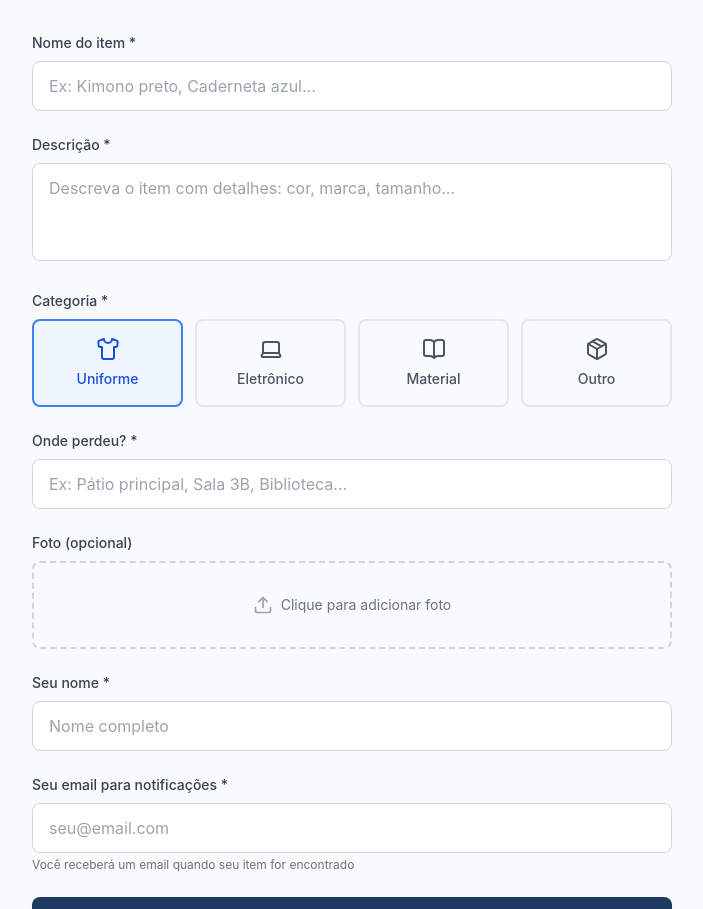
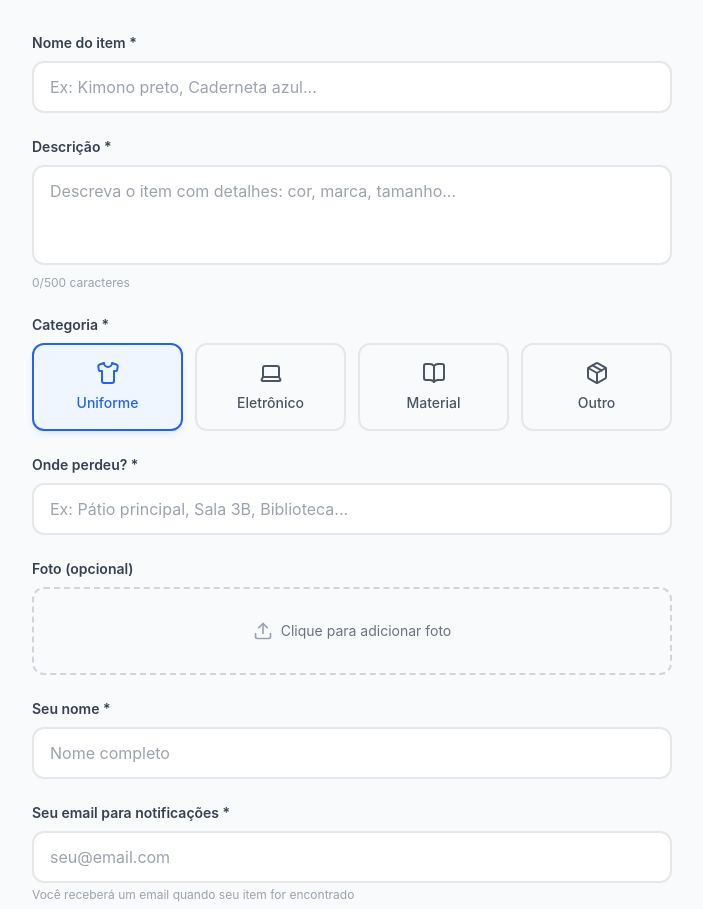
Before and after one commit to ghosttsnow/achados-perdidos, a Next.js app: page /reportar in a window 1280 px wide. Shown: the part 164-1073 px from the top of the page, without its empty margins (288-991 px from the left). Built offline with nearby package versions, Linux system fonts and the light colour scheme.

Commit message:
Feat: validacao rigorosa no formulario de reportar

```diff
--- a/app/reportar/page.tsx
+++ b/app/reportar/page.tsx
@@ -1,7 +1,7 @@
 'use client'
 
 import { useState, useEffect } from 'react'
-import { Send, Upload, Shirt, Laptop, BookOpen, Package } from 'lucide-react'
+import { Send, Upload, Shirt, Laptop, BookOpen, Package, AlertCircle, CheckCircle } from 'lucide-react'
 import { createItem } from '@/lib/storage'
 import Link from 'next/link'
 import { useAuth } from '@/context/AuthContext'
@@ -12,6 +12,14 @@ const categories = [
   { value: 'material', label: 'Material', icon: BookOpen },
   { value: 'outro', label: 'Outro', icon: Package },
 ]
+
+interface ValidationErrors {
+  title?: string
+  description?: string
+  location?: string
+  reported_by?: string
+  contact?: string
+}
 
 export default function ReportarPage() {
   const { user } = useAuth()
@@ -26,6 +34,8 @@ export default function ReportarPage() {
   const [photoPreview, setPhotoPreview] = useState<string | null>(null)
   const [submitting, setSubmitting] = useState(false)
   const [success, setSuccess] = useState(false)
+  const [errors, setErrors] = useState<ValidationErrors>({})
+  const [touched, setTouched] = useState<Record<string, boolean>>({})
 
   useEffect(() => {
     if (user) {
@@ -37,9 +47,102 @@ export default function ReportarPage() {
     }
   }, [user])
 
+  function validateField(name: string, value: string): string | undefined {
+    switch (name) {
+      case 'title':
+        if (!value.trim()) return 'O nome do item é obrigatório'
+        if (value.trim().length < 3) return 'O nome deve ter pelo menos 3 caracteres'
+        if (value.trim().length > 100) return 'O nome deve ter no máximo 100 caracteres'
+        if (!/^[a-zA-ZÀ-ÿ\s]+$/.test(value.trim())) return 'Use apenas letras e espaços'
+        return undefined
+
+      case 'description':
+        if (!value.trim()) return 'A descrição é obrigatória'
+        if (value.trim().length < 10) return 'A descrição deve ter pelo menos 10 caracteres'
+        if (value.trim().length > 500) return 'A descrição deve ter no máximo 500 caracteres'
+        return undefined
+
+      case 'location':
+        if (!value.trim()) return 'O local é obrigatório'
+        if (value.trim().length < 3) return 'O local deve ter pelo menos 3 caracteres'
+        if (!/^[a-zA-ZÀ-ÿ\s0-9]+$/.test(value.trim())) return 'Use apenas letras, números e espaços'
+        return undefined
+
+      case 'reported_by':
+        if (!value.trim()) return 'Seu nome é obrigatório'
+        if (value.trim().length < 3) return 'O nome deve ter pelo menos 3 caracteres'
+        if (!/^[a-zA-ZÀ-ÿ\s]+$/.test(value.trim())) return 'Use apenas letras e espaços'
+        return undefined
+
+      case 'contact':
+        if (!value.trim()) return 'O email é obrigatório'
+        if (!/^[^\s@]+@[^\s@]+\.[^\s@]+$/.test(value.trim())) return 'Email inválido'
+        return undefined
+
+      default:
+        return undefined
+    }
+  }
+
+  function validateAll(): ValidationErrors {
+    const newErrors: ValidationErrors = {}
+
+    const titleError = validateField('title', formData.title)
+    if (titleError) newErrors.title = titleError
+
+    const descError = validateField('description', formData.description)
+    if (descError) newErrors.description = descError
+
+    const locError = validateField('location', formData.location)
+    if (locError) newErrors.location = locError
+
+    const nameError = validateField('reported_by', formData.reported_by)
+    if (nameError) newErrors.reported_by = nameError
+
+    const emailError = validateField('contact', formData.contact)
+    if (emailError) newErrors.contact = emailError
+
+    return newErrors
+  }
+
+  function handleBlur(name: string) {
+    setTouched(prev => ({ ...prev, [name]: true }))
+    const error = validateField(name, formData[name as keyof typeof formData])
+    setErrors(prev => {
+      const newErrors = { ...prev }
+      if (error) {
+        newErrors[name as keyof ValidationErrors] = error
+      } else {
+        delete newErrors[name as keyof ValidationErrors]
+      }
+      return newErrors
+    })
+  }
+
+  function handleChange(name: string, value: string) {
+    setFormData(prev => ({ ...prev, [name]: value }))
+
+    if (touched[name]) {
+      const error = validateField(name, value)
+      setErrors(prev => {
+        const newErrors = { ...prev }
+        if (error) {
+          newErrors[name as keyof ValidationErrors] = error
+        } else {
+          delete newErrors[name as keyof ValidationErrors]
+        }
+        return newErrors
+      })
+    }
+  }
+
   function handlePhotoChange(e: React.ChangeEvent<HTMLInputElement>) {
     const file = e.target.files?.[0]
     if (file) {
+      if (file.size > 5 * 1024 * 1024) {
+        alert('A foto deve ter no máximo 5MB')
+        return
+      }
       const reader = new FileReader()
       reader.onloadend = () => setPhotoPreview(reader.result as string)
       reader.readAsDataURL(file)
@@ -48,15 +151,24 @@ export default function ReportarPage() {
 
   function handleSubmit(e: React.FormEvent) {
     e.preventDefault()
+
+    const newErrors = validateAll()
+    setErrors(newErrors)
+    setTouched({ title: true, description: true, location: true, reported_by: true, contact: true })
+
+    if (Object.keys(newErrors).length > 0) {
+      return
+    }
+
     setSubmitting(true)
 
     createItem({
-      title: formData.title,
-      description: formData.description,
+      title: formData.title.trim(),
+      description: formData.description.trim(),
       category: formData.category,
-      location: formData.location,
-      reported_by: formData.reported_by,
-      contact: formData.contact,
+      location: formData.location.trim(),
+      reported_by: formData.reported_by.trim(),
+      contact: formData.contact.trim(),
       photo_url: photoPreview,
       status: 'perdido',
     })
@@ -65,20 +177,43 @@ export default function ReportarPage() {
     setSubmitting(false)
   }
 
+  function getFieldStatus(name: string): 'error' | 'valid' | 'neutral' {
+    if (!touched[name]) return 'neutral'
+    if (errors[name as keyof ValidationErrors]) return 'error'
+    if (formData[name as keyof typeof formData]?.trim()) return 'valid'
+    return 'neutral'
+  }
+
+  function getInputClasses(name: string) {
+    const status = getFieldStatus(name)
+    const baseClasses = 'w-full px-4 py-3 rounded-xl border-2 transition-all duration-200 outline-none'
+
+    switch (status) {
+      case 'error':
+        return `${baseClasses} border-red-300 bg-red-50 focus:ring-2 focus:ring-red-200 focus:border-red-400`
+      case 'valid':
+        return `${baseClasses} border-green-300 bg-green-50 focus:ring-2 focus:ring-green-200 focus:border-green-400`
+      default:
+        return `${baseClasses} border-gray-200 bg-white focus:ring-2 focus:ring-blue-200 focus:border-blue-400 hover:border-gray-300`
+    }
+  }
+
   if (success) {
     return (
       <div className="max-w-lg mx-auto px-4 py-16 text-center">
-        <div className="text-6xl text-green-500 mb-6 animate-fade-in-up">&#10003;</div>
+        <div className="w-20 h-20 rounded-full bg-green-100 flex items-center justify-center mx-auto mb-6 animate-bounce-in">
+          <CheckCircle className="w-10 h-10 text-green-500" />
+        </div>
         <h2 className="text-2xl font-bold text-gray-900 mb-4 animate-fade-in-up" style={{ animationDelay: '0.2s' }}>
           Item reportado com sucesso!
         </h2>
         <p className="text-gray-600 mb-8 animate-fade-in-up" style={{ animationDelay: '0.3s' }}>
-          Quando alguém encontrar, você será notificado.
+          Quando alguém encontrar, você será notificado por email.
         </p>
         <Link
           href="/"
-          className="inline-flex items-center gap-2 px-6 py-3 rounded-lg text-white font-medium animate-fade-in-up"
-          style={{ backgroundColor: '#1e3a5f', animationDelay: '0.4s' }}
+          className="inline-flex items-center gap-2 px-8 py-4 rounded-2xl text-white font-semibold bg-gradient-to-r from-[#2563eb] to-[#1d4ed8] shadow-lg shadow-blue-500/25 hover:shadow-xl transition-all duration-300 hover:scale-[1.02] animate-fade-in-up"
+          style={{ animationDelay: '0.4s' }}
         >
           Voltar ao início
         </Link>
@@ -89,40 +224,76 @@ export default function ReportarPage() {
   return (
     <div className="max-w-2xl mx-auto px-4 py-8">
       <div className="animate-fade-in-up">
-        <h1 className="text-3xl font-bold mb-2" style={{ color: '#1e3a5f' }}>
+        <div className="mb-8">
+          <h1 className="text-3xl font-bold text-gray-900 mb-2">
             Reportar item perdido
           </h1>
-        <p className="text-gray-600 mb-8">
+          <p className="text-gray-600">
             Preencha as informações abaixo para ajudar a encontrar seu item.
           </p>
+        </div>
 
         <form onSubmit={handleSubmit} className="space-y-6">
+          {/* Nome do item */}
           <div>
-            <label className="block text-sm font-medium text-gray-700 mb-2">Nome do item *</label>
+            <label className="block text-sm font-semibold text-gray-700 mb-2">Nome do item *</label>
+            <div className="relative">
               <input
                 type="text"
                 required
                 value={formData.title}
-              onChange={(e) => setFormData({ ...formData, title: e.target.value })}
+                onChange={(e) => handleChange('title', e.target.value)}
+                onBlur={() => handleBlur('title')}
                 placeholder="Ex: Kimono preto, Caderneta azul..."
-              className="w-full px-4 py-3 rounded-lg border border-gray-300 focus:ring-2 focus:ring-blue-500 focus:border-transparent transition-all duration-200 outline-none"
+                className={getInputClasses('title')}
               />
+              {getFieldStatus('title') === 'valid' && (
+                <CheckCircle className="absolute right-3 top-1/2 -translate-y-1/2 w-5 h-5 text-green-500" />
+              )}
+              {getFieldStatus('title') === 'error' && (
+                <AlertCircle className="absolute right-3 top-1/2 -translate-y-1/2 w-5 h-5 text-red-500" />
+              )}
+            </div>
+            {errors.title && touched.title && (
+              <p className="mt-2 text-sm text-red-600 flex items-center gap-1 animate-fade-in">
+                <AlertCircle className="w-4 h-4" />
+                {errors.title}
+              </p>
+            )}
           </div>
 
+          {/* Descrição */}
           <div>
-            <label className="block text-sm font-medium text-gray-700 mb-2">Descrição *</label>
+            <label className="block text-sm font-semibold text-gray-700 mb-2">Descrição *</label>
+            <div className="relative">
               <textarea
                 required
                 rows={3}
                 value={formData.description}
-              onChange={(e) => setFormData({ ...formData, description: e.target.value })}
+                onChange={(e) => handleChange('description', e.target.value)}
+                onBlur={() => handleBlur('description')}
                 placeholder="Descreva o item com detalhes: cor, marca, tamanho..."
-              className="w-full px-4 py-3 rounded-lg border border-gray-300 focus:ring-2 focus:ring-blue-500 focus:border-transparent transition-all duration-200 outline-none resize-none"
+                className={`${getInputClasses('description')} resize-none`}
               />
+              {getFieldStatus('description') === 'valid' && (
+                <CheckCircle className="absolute right-3 top-3 w-5 h-5 text-green-500" />
+              )}
+              {getFieldStatus('description') === 'error' && (
+                <AlertCircle className="absolute right-3 top-3 w-5 h-5 text-red-500" />
+              )}
+            </div>
+            {errors.description && touched.description && (
+              <p className="mt-2 text-sm text-red-600 flex items-center gap-1 animate-fade-in">
+                <AlertCircle className="w-4 h-4" />
+                {errors.description}
+              </p>
+            )}
+            <p className="mt-1 text-xs text-gray-400">{formData.description.length}/500 caracteres</p>
           </div>
 
+          {/* Categoria */}
           <div>
-            <label className="block text-sm font-medium text-gray-700 mb-2">Categoria *</label>
+            <label className="block text-sm font-semibold text-gray-700 mb-2">Categoria *</label>
             <div className="grid grid-cols-2 sm:grid-cols-4 gap-3">
               {categories.map((cat) => {
                 const Icon = cat.icon
@@ -132,10 +303,10 @@ export default function ReportarPage() {
                     key={cat.value}
                     type="button"
                     onClick={() => setFormData({ ...formData, category: cat.value })}
-                    className={`flex flex-col items-center gap-2 p-4 rounded-lg border-2 transition-all duration-200 ${
+                    className={`flex flex-col items-center gap-2 p-4 rounded-xl border-2 transition-all duration-200 ${
                       isSelected
-                        ? 'border-blue-500 bg-blue-50 text-blue-700'
-                        : 'border-gray-200 hover:border-gray-300 text-gray-600'
+                        ? 'border-[#2563eb] bg-blue-50 text-[#2563eb] shadow-md shadow-blue-500/10'
+                        : 'border-gray-200 hover:border-gray-300 text-gray-600 hover:bg-gray-50'
                     }`}
                   >
                     <Icon className="w-6 h-6" />
@@ -146,64 +317,122 @@ export default function ReportarPage() {
             </div>
           </div>
 
+          {/* Local */}
           <div>
-            <label className="block text-sm font-medium text-gray-700 mb-2">Onde perdeu? *</label>
+            <label className="block text-sm font-semibold text-gray-700 mb-2">Onde perdeu? *</label>
+            <div className="relative">
               <input
                 type="text"
                 required
                 value={formData.location}
-              onChange={(e) => setFormData({ ...formData, location: e.target.value })}
+                onChange={(e) => handleChange('location', e.target.value)}
+                onBlur={() => handleBlur('location')}
                 placeholder="Ex: Pátio principal, Sala 3B, Biblioteca..."
-              className="w-full px-4 py-3 rounded-lg border border-gray-300 focus:ring-2 focus:ring-blue-500 focus:border-transparent transition-all duration-200 outline-none"
+                className={getInputClasses('location')}
               />
+              {getFieldStatus('location') === 'valid' && (
+                <CheckCircle className="absolute right-3 top-1/2 -translate-y-1/2 w-5 h-5 text-green-500" />
+              )}
+              {getFieldStatus('location') === 'error' && (
+                <AlertCircle className="absolute right-3 top-1/2 -translate-y-1/2 w-5 h-5 text-red-500" />
+              )}
+            </div>
+            {errors.location && touched.location && (
+              <p className="mt-2 text-sm text-red-600 flex items-center gap-1 animate-fade-in">
+                <AlertCircle className="w-4 h-4" />
+                {errors.location}
+              </p>
+            )}
           </div>
 
+          {/* Foto */}
           <div>
-            <label className="block text-sm font-medium text-gray-700 mb-2">Foto (opcional)</label>
+            <label className="block text-sm font-semibold text-gray-700 mb-2">Foto (opcional)</label>
             <div className="flex items-center gap-4">
-              <label className="flex-1 flex items-center justify-center gap-2 px-4 py-8 border-2 border-dashed border-gray-300 rounded-lg cursor-pointer hover:border-blue-400 transition-all duration-200">
+              <label className="flex-1 flex items-center justify-center gap-2 px-4 py-8 border-2 border-dashed border-gray-300 rounded-xl cursor-pointer hover:border-[#2563eb] hover:bg-blue-50/50 transition-all duration-200">
                 <Upload className="w-5 h-5 text-gray-400" />
                 <span className="text-sm text-gray-500">
-                  {photoPreview ? 'Foto adicionada' : 'Clique para adicionar foto'}
+                  {photoPreview ? 'Foto adicionada ✓' : 'Clique para adicionar foto'}
                 </span>
                 <input type="file" accept="image/*" onChange={handlePhotoChange} className="hidden" />
               </label>
               {photoPreview && (
-                <img src={photoPreview} alt="Preview" className="w-20 h-20 object-cover rounded-lg" />
+                <div className="relative">
+                  <img src={photoPreview} alt="Preview" className="w-20 h-20 object-cover rounded-xl ring-2 ring-green-200" />
+                  <button
+                    type="button"
+                    onClick={() => setPhotoPreview(null)}
+                    className="absolute -top-2 -right-2 w-6 h-6 bg-red-500 text-white rounded-full flex items-center justify-center text-xs hover:bg-red-600 transition-colors"
+                  >
+                    ×
+                  </button>
+                </div>
               )}
             </div>
           </div>
 
+          {/* Nome */}
           <div>
-            <label className="block text-sm font-medium text-gray-700 mb-2">Seu nome *</label>
+            <label className="block text-sm font-semibold text-gray-700 mb-2">Seu nome *</label>
+            <div className="relative">
               <input
                 type="text"
                 required
                 value={formData.reported_by}
-              onChange={(e) => setFormData({ ...formData, reported_by: e.target.value })}
+                onChange={(e) => handleChange('reported_by', e.target.value)}
+                onBlur={() => handleBlur('reported_by')}
                 placeholder="Nome completo"
-              className="w-full px-4 py-3 rounded-lg border border-gray-300 focus:ring-2 focus:ring-blue-500 focus:border-transparent transition-all duration-200 outline-none"
+                className={getInputClasses('reported_by')}
               />
+              {getFieldStatus('reported_by') === 'valid' && (
+                <CheckCircle className="absolute right-3 top-1/2 -translate-y-1/2 w-5 h-5 text-green-500" />
+              )}
+              {getFieldStatus('reported_by') === 'error' && (
+                <AlertCircle className="absolute right-3 top-1/2 -translate-y-1/2 w-5 h-5 text-red-500" />
+              )}
+            </div>
+            {errors.reported_by && touched.reported_by && (
+              <p className="mt-2 text-sm text-red-600 flex items-center gap-1 animate-fade-in">
+                <AlertCircle className="w-4 h-4" />
+                {errors.reported_by}
+              </p>
+            )}
           </div>
 
+          {/* Email */}
           <div>
-            <label className="block text-sm font-medium text-gray-700 mb-2">Seu email para notificações *</label>
+            <label className="block text-sm font-semibold text-gray-700 mb-2">Seu email para notificações *</label>
+            <div className="relative">
               <input
                 type="email"
                 required
                 value={formData.contact}
-              onChange={(e) => setFormData({ ...formData, contact: e.target.value })}
+                onChange={(e) => handleChange('contact', e.target.value)}
+                onBlur={() => handleBlur('contact')}
                 placeholder="seu@email.com"
-              className="w-full px-4 py-3 rounded-lg border border-gray-300 focus:ring-2 focus:ring-blue-500 focus:border-transparent transition-all duration-200 outline-none"
+                className={getInputClasses('contact')}
               />
-            <p className="text-xs text-gray-500 mt-1">Você receberá um email quando seu item for encontrado</p>
+              {getFieldStatus('contact') === 'valid' && (
+                <CheckCircle className="absolute right-3 top-1/2 -translate-y-1/2 w-5 h-5 text-green-500" />
+              )}
+              {getFieldStatus('contact') === 'error' && (
+                <AlertCircle className="absolute right-3 top-1/2 -translate-y-1/2 w-5 h-5 text-red-500" />
+              )}
+            </div>
+            {errors.contact && touched.contact && (
+              <p className="mt-2 text-sm text-red-600 flex items-center gap-1 animate-fade-in">
+                <AlertCircle className="w-4 h-4" />
+                {errors.contact}
+              </p>
+            )}
+            <p className="mt-1 text-xs text-gray-400">Você receberá um email quando seu item for encontrado</p>
           </div>
 
+          {/* Submit */}
           <button
             type="submit"
-            disabled={submitting}
-            className="w-full flex items-center justify-center gap-2 px-6 py-3 rounded-lg text-white font-medium shadow-lg hover:shadow-xl transition-all duration-200 hover:scale-[1.02] disabled:opacity-50 disabled:cursor-not-allowed disabled:hover:scale-100"
-            style={{ backgroundColor: '#1e3a5f' }}
+            disabled={submitting || Object.keys(errors).length > 0}
+            className="w-full flex items-center justify-center gap-2 px-6 py-4 rounded-2xl text-white font-semibold bg-gradient-to-r from-[#2563eb] to-[#1d4ed8] shadow-lg shadow-blue-500/25 hover:shadow-xl hover:shadow-blue-500/30 transition-all duration-300 hover:scale-[1.02] disabled:opacity-50 disabled:cursor-not-allowed disabled:hover:scale-100"
           >
             {submitting ? (
               <div className="w-5 h-5 border-2 border-white border-t-transparent rounded-full animate-spin" />
```
Lines whose indentation alone changed are shown as unchanged.
